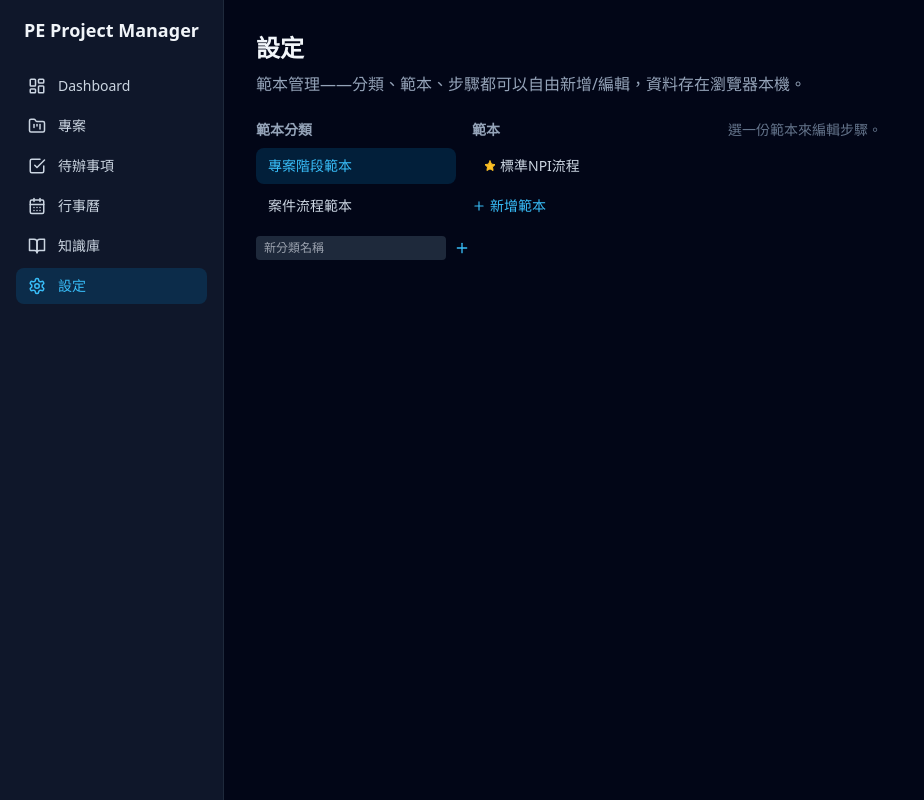
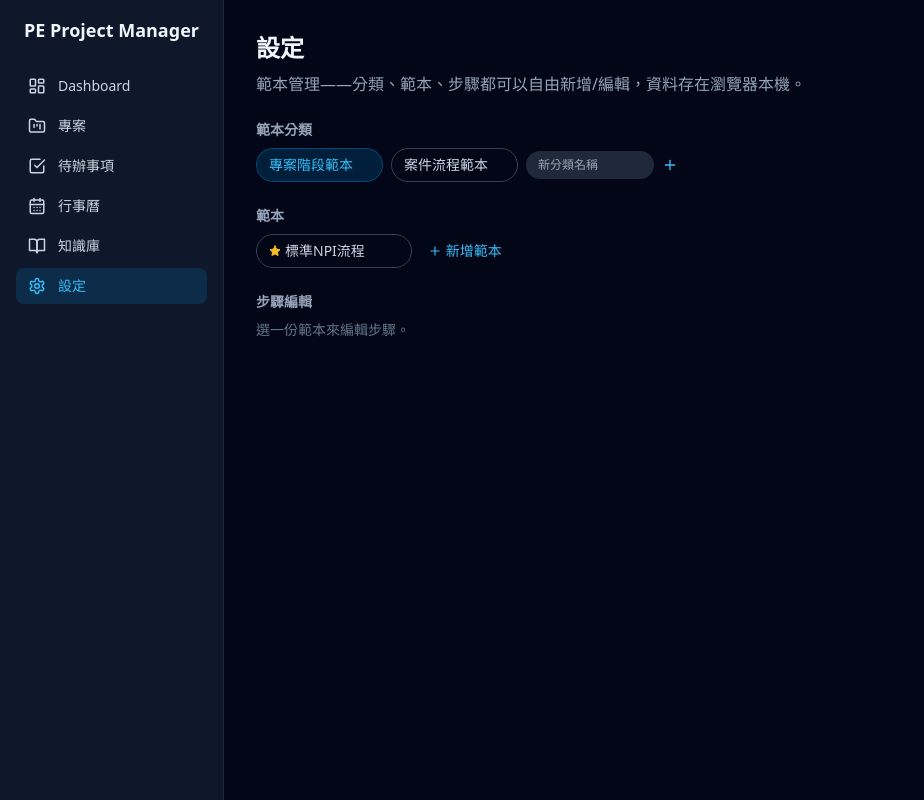
Before and after one commit to s9726229-hash/pe-project-manager, a React (Vite) app: page / in a window 1280 px wide. Both pictures are taken after a click on the button "設定". Shown: the whole page, without its empty margins (0-924 px from the left). Built offline with nearby package versions, Linux system fonts and the light colour scheme.

Commit message:
Restack Settings layout vertically
Categories and templates now sit in horizontal pill rows, with the step
editor taking full width below instead of being squeezed into a narrow
grid column.

```diff
--- a/src/views/Settings.tsx
+++ b/src/views/Settings.tsx
@@ -50,16 +50,17 @@ export default function Settings() {
       <h1 className="text-2xl font-semibold mb-2">設定</h1>
       <p className="text-slate-400 mb-6">範本管理——分類、範本、步驟都可以自由新增/編輯，資料存在瀏覽器本機。</p>
 
-      <div className="grid grid-cols-[200px_240px_1fr] gap-4">
-        {/* 分類清單 */}
-        <div>
+      {/* 分類（橫向） */}
+      <section className="mb-6">
         <h2 className="text-sm font-semibold text-slate-400 mb-2">範本分類</h2>
-          <div className="space-y-1">
+        <div className="flex flex-wrap items-center gap-2">
           {categories.map((c) => (
             <div
               key={c.id}
-                className={`group flex items-center justify-between px-3 py-2 rounded-lg text-sm cursor-pointer ${
-                  activeCategoryId === c.id ? 'bg-primary-600/20 text-primary-400' : 'hover:bg-slate-800 text-slate-300'
+              className={`group flex items-center gap-2 pl-3 pr-2 py-1.5 rounded-full text-sm cursor-pointer border ${
+                activeCategoryId === c.id
+                  ? 'bg-primary-600/20 text-primary-400 border-primary-600/40'
+                  : 'text-slate-300 border-slate-700 hover:bg-slate-800'
               }`}
               onClick={() => {
                 setSelectedCategoryId(c.id);
@@ -74,14 +75,13 @@ export default function Settings() {
                   if (confirm(`刪除分類「${c.name}」？底下的範本也會一併刪除。`)) deleteCategory(c.id);
                 }}
               >
-                  <Trash2 size={14} />
+                <Trash2 size={13} />
               </button>
             </div>
           ))}
-          </div>
-          <div className="mt-3 flex gap-1">
+          <div className="flex items-center gap-1">
             <input
-              className="flex-1 bg-slate-800 rounded px-2 py-1 text-xs"
+              className="w-32 bg-slate-800 rounded-full px-3 py-1.5 text-xs"
               placeholder="新分類名稱"
               value={newCategoryName}
               onChange={(e) => setNewCategoryName(e.target.value)}
@@ -92,16 +92,19 @@ export default function Settings() {
             </button>
           </div>
         </div>
+      </section>
 
-        {/* 範本清單 */}
-        <div>
+      {/* 範本（橫向） */}
+      <section className="mb-6">
         <h2 className="text-sm font-semibold text-slate-400 mb-2">範本</h2>
-          <div className="space-y-1">
+        <div className="flex flex-wrap items-center gap-2">
           {templatesInCategory.map((t) => (
             <div
               key={t.id}
-                className={`group flex items-center justify-between px-3 py-2 rounded-lg text-sm cursor-pointer ${
-                  selectedTemplateId === t.id ? 'bg-primary-600/20 text-primary-400' : 'hover:bg-slate-800 text-slate-300'
+              className={`group flex items-center gap-2 pl-3 pr-2 py-1.5 rounded-full text-sm cursor-pointer border ${
+                selectedTemplateId === t.id
+                  ? 'bg-primary-600/20 text-primary-400 border-primary-600/40'
+                  : 'text-slate-300 border-slate-700 hover:bg-slate-800'
               }`}
               onClick={() => setSelectedTemplateId(t.id)}
             >
@@ -118,7 +121,7 @@ export default function Settings() {
                     duplicateTemplate(t.id);
                   }}
                 >
-                    <Copy size={14} />
+                  <Copy size={13} />
                 </button>
                 <button
                   title="刪除"
@@ -128,35 +131,36 @@ export default function Settings() {
                     handleDeleteTemplate(t.id);
                   }}
                 >
-                    <Trash2 size={14} />
+                  <Trash2 size={13} />
                 </button>
               </span>
             </div>
           ))}
-          </div>
           <button
             onClick={handleAddTemplate}
             disabled={!activeCategoryId}
-            className="mt-3 text-sm text-primary-400 hover:text-primary-300 flex items-center gap-1 disabled:opacity-40"
+            className="text-sm text-primary-400 hover:text-primary-300 flex items-center gap-1 disabled:opacity-40 px-2 py-1.5"
           >
             <Plus size={14} /> 新增範本
           </button>
         </div>
+      </section>
 
-        {/* 範本編輯區 */}
-        <div>
+      {/* 範本編輯區（滿版寬度） */}
+      <section>
+        <h2 className="text-sm font-semibold text-slate-400 mb-2">步驟編輯</h2>
         {!activeTemplate && <p className="text-slate-500 text-sm">選一份範本來編輯步驟。</p>}
         {activeTemplate && (
           <div>
             <div className="flex items-center gap-3 mb-4">
               <input
-                  className="bg-slate-800 rounded px-2 py-1 text-lg font-semibold flex-1"
+                className="bg-slate-800 rounded px-2 py-1 text-lg font-semibold flex-1 max-w-md"
                 value={activeTemplate.name}
                 onChange={(e) => renameTemplate(activeTemplate.id, e.target.value)}
               />
               <button
                 onClick={() => setDefaultTemplate(activeTemplate.categoryId, activeTemplate.id)}
-                  className={`text-xs px-3 py-1.5 rounded-lg border ${
+                className={`text-xs px-3 py-1.5 rounded-lg border shrink-0 ${
                   activeTemplate.isDefault
                     ? 'border-amber-400 text-amber-400'
                     : 'border-slate-700 text-slate-400 hover:border-slate-500'
@@ -171,8 +175,7 @@ export default function Settings() {
             />
           </div>
         )}
-        </div>
-      </div>
+      </section>
     </div>
   );
 }
```
Lines whose indentation alone changed are shown as unchanged.
